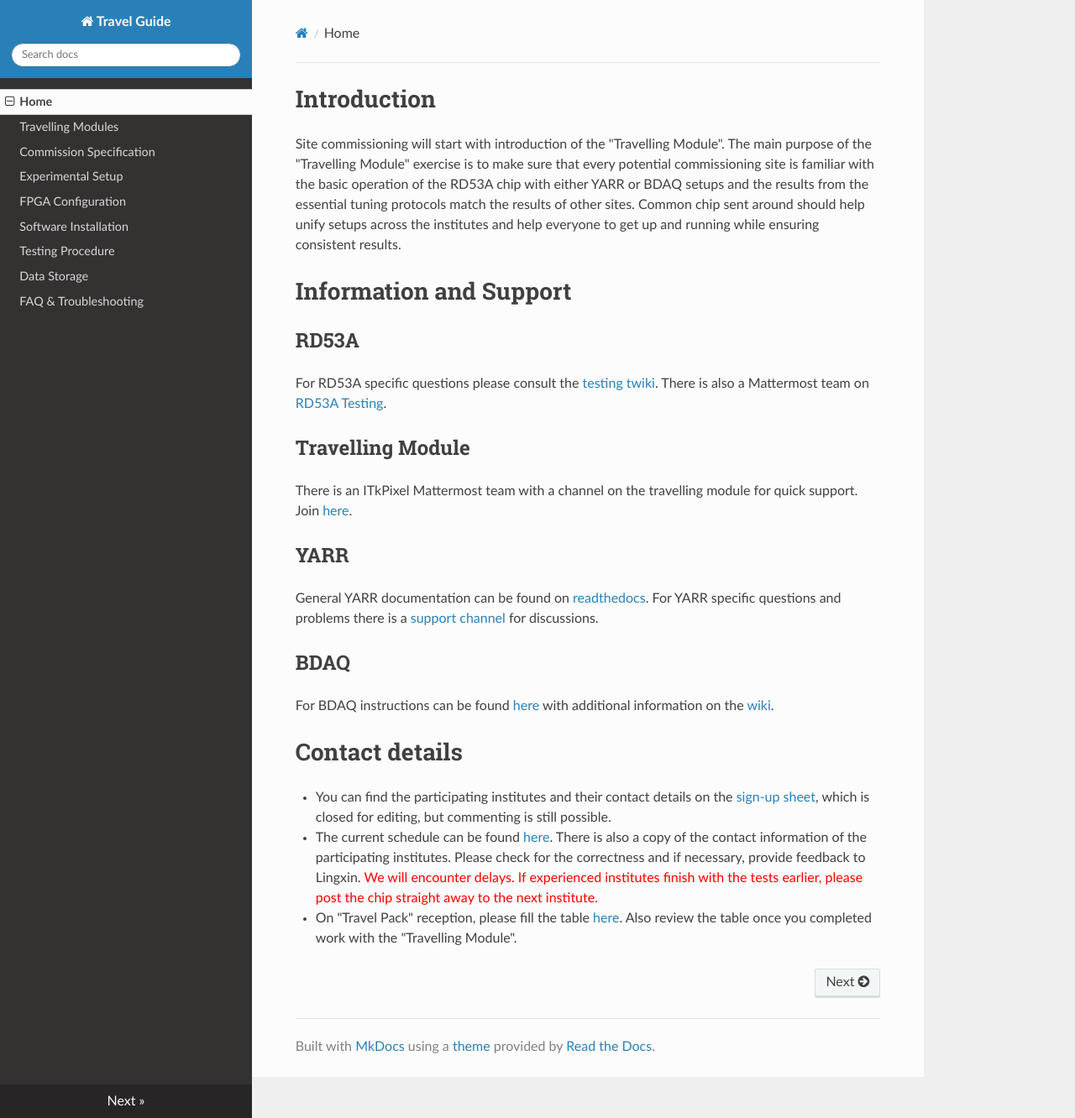
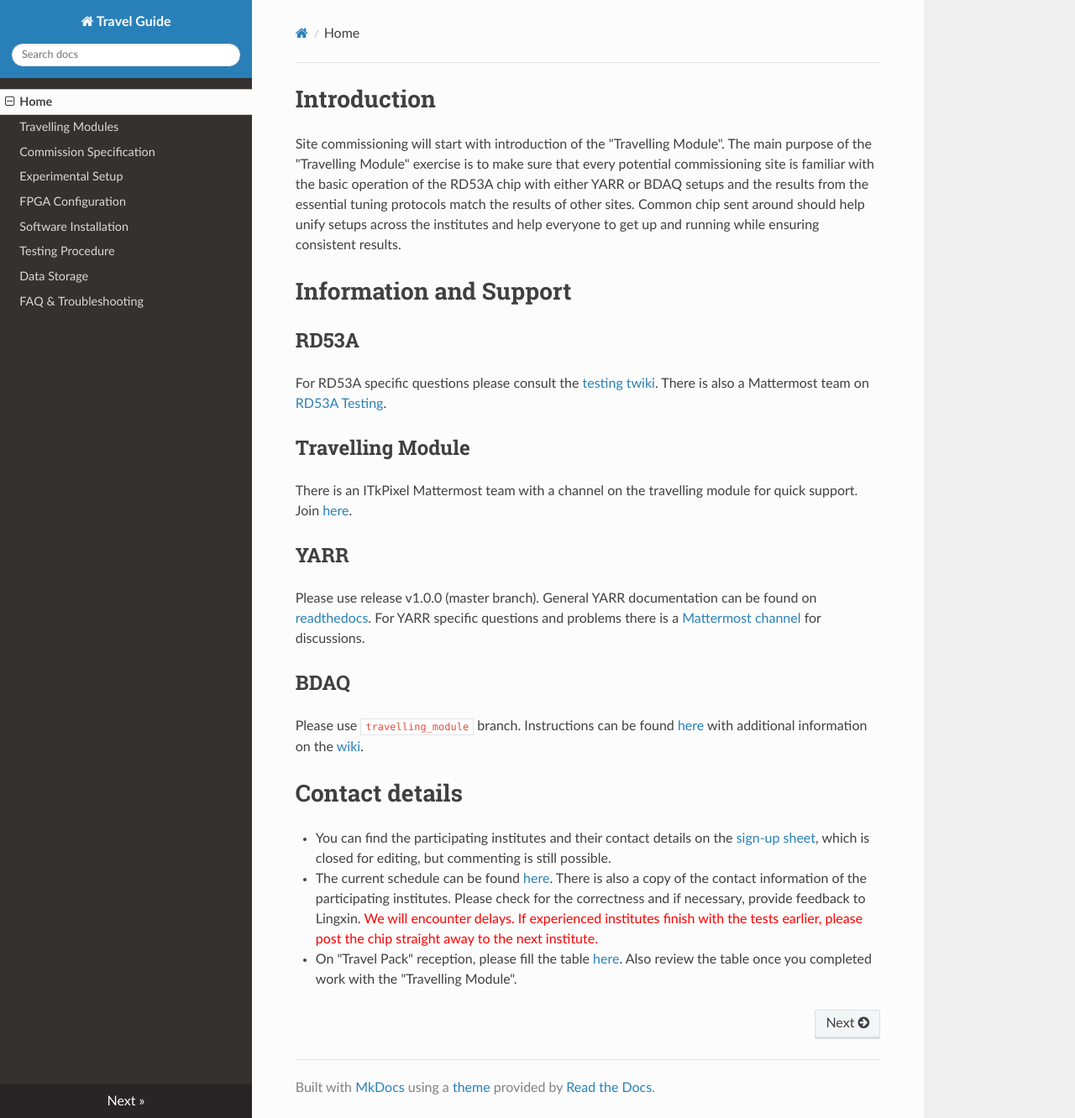
Before and after one commit to lime86/TravellingModule, an MkDocs documentation site: the page built from docs/index.md, in a window 1280 px wide and 1332 px high. Shown: the whole window at 84% size. Built offline with MkDocs 1.6.1, drawn with Linux system fonts in a browser that asks for light colours; nearby versions of some CDN libraries; old or Windows-style settings are respelled for this version of MkDocs.

Commit message:
add SW branches in index

```diff
--- a/docs/index.md
+++ b/docs/index.md
@@ -28,14 +28,16 @@ module for quick support. Join
 YARR
 ----
 
+Please use release v1.0.0 (master branch).
 General YARR documentation can be found on
 [readthedocs](https://yarr.readthedocs.io). For YARR specific questions
-and problems there is a [support
+and problems there is a [Mattermost
 channel](https://mattermost.web.cern.ch/yarr) for discussions.
 
 BDAQ
 ----
-For BDAQ instructions can be found
+Please use ``travelling_module`` branch.
+Instructions can be found
 [here](https://gitlab.cern.ch/silab/bdaq53) with additional information
 on the [wiki](https://gitlab.cern.ch/silab/bdaq53/wikis/home).
 
```
